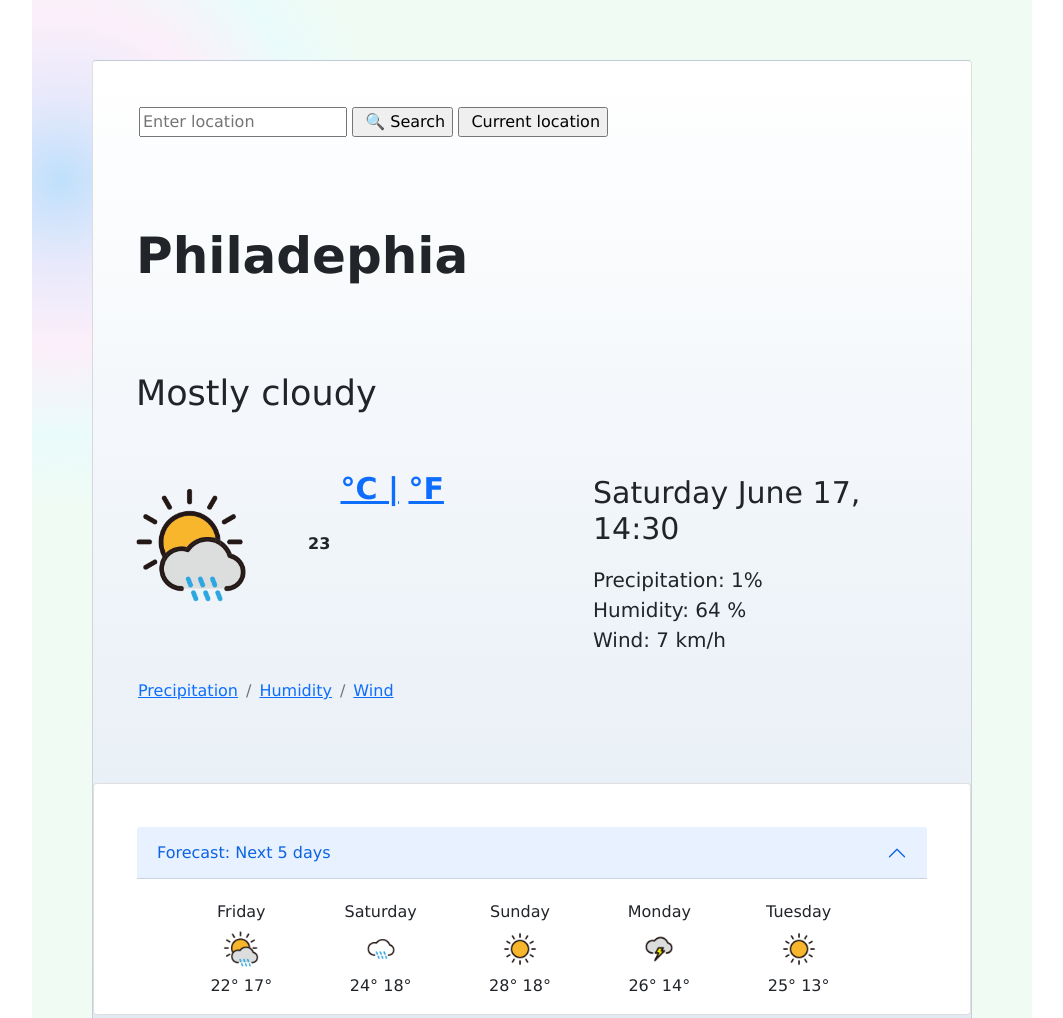
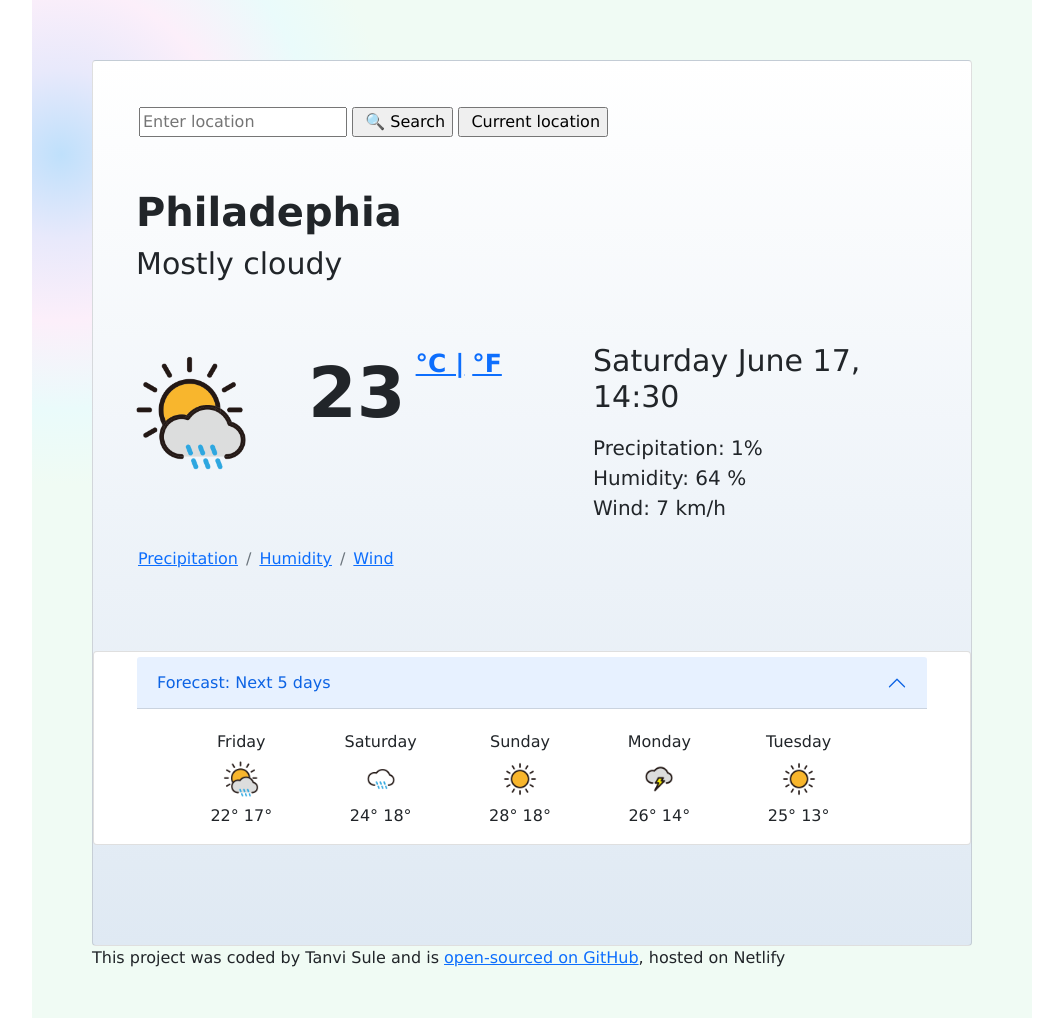
Before and after one commit to tsule27/Weather-App-TS, a website built with Parcel: page index.html in a window 1280 px wide. Shown: the top 1018 px of the page, without its empty margins (108-1171 px from the left). Built offline with nearby package versions, Linux system fonts and the light colour scheme; no server answers.

Commit message:
Changed font size, font weight, margin ,spacing

```diff
--- a/src/styles.css
+++ b/src/styles.css
@@ -16,14 +16,17 @@
 }
 h1 {
   margin: 38px;
-  font-size: 50px;
+  margin-bottom: 0px;
+  margin-top: 0px;
+  font-size: 40px;
   font-weight: 600;
   padding: 5px;
 }
 h2 {
   margin: 38px;
-  font-size: 35px;
-  font-weight: 550;
+  margin-top: 0px;
+  font-size: 30px;
+  font-weight: 500;
   padding: 5px;
 }
 .search-bar {
@@ -36,7 +39,7 @@ h2 {
 .temperature {
   position: relative;
   left: 50px;
-  font-size: 80 px;
+  font-size: 70px;
   font-weight: 550;
 }
 .date {
@@ -44,13 +47,13 @@ h2 {
   bottom: 150px;
   left: 500px;
   font-size: 30px;
-  font-weight: 550;
+  font-weight: 545;
 }
 .units {
   position: relative;
-  bottom: 50px;
+  bottom: 45px;
   left: 55px;
-  font-size: 30px;
+  font-size: 25px;
   font-weight: 550;
 }
 .details {
```
